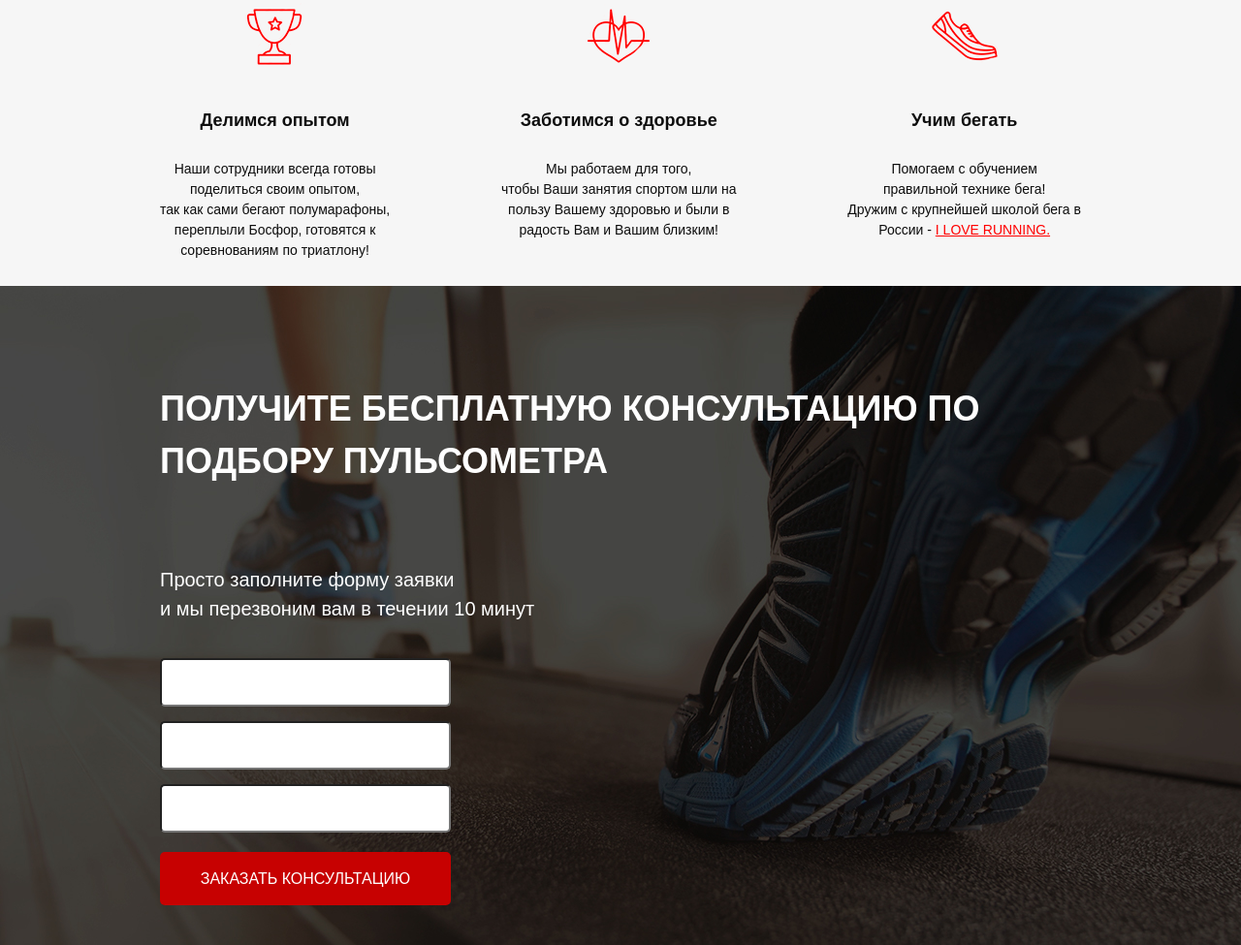
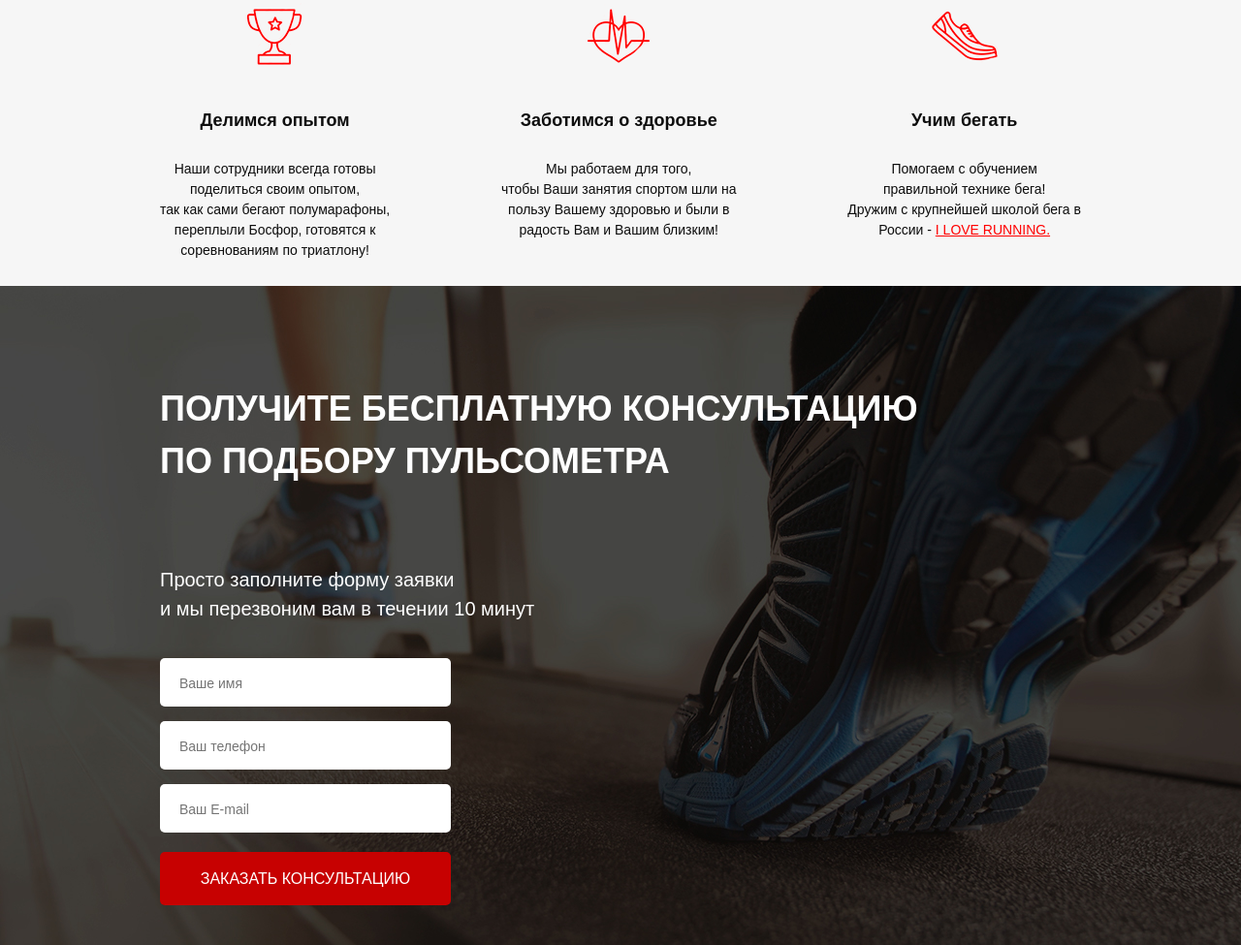
Before and after one commit to sdanila/pulsometers, a website: page src/index.html in a window 1280 px wide. Shown: the part 905-1880 px from the top of the page at 97% size. Drawn offline with Linux system fonts and the light colour scheme.

Commit message:
added form

```diff
--- a/src/index.html
+++ b/src/index.html
@@ -53,7 +53,7 @@
     </div>
     <div class="advantages">
         <div class="container">
-            <h1 class="advantages__header">наши преимущества</h1>
+            <h2 class="title">наши преимущества</h2>
             <div class="advantages__items">
                 <div class="advantages__item">
                     <img src="icons/cup.png" alt="cup">
@@ -81,16 +81,16 @@
     </div>
     <div class="consultation">
         <div class="container">
-            <h1 class="consultation__header">Получите бесплатную консультацию
-                по подбору пульсометра</h1>
+            <h2 class="title title_left">Получите бесплатную консультацию <br>
+                по подбору пульсометра</h2>
             <div class="consultation__subheader">Просто заполните форму заявки <br>
                 и мы перезвоним вам в течении 10 минут</div>
-            <div class="consultation__inputs">
-                <input type="text" class="consultation__input">
-                <input type="text" class="consultation__input">
-                <input type="text" class="consultation__input">
-            </div>
-            <button class="button button_main">заказать кОНСУЛЬТАЦИЮ</button>
+            <form class="feed-form" action="#">
+                <input name="name" required type="text" placeholder="Ваше имя" >
+                <input name="phone" required type="number" placeholder="Ваш телефон" >
+                <input name="email" required type="email" placeholder="Ваш E-mail" >
+                <button class="button button_submit">заказать кОНСУЛЬТАЦИЮ</button>
+            </form>
         </div>
     </div>
 </body>
--- a/src/sass/_buttons.scss
+++ b/src/sass/_buttons.scss
@@ -22,4 +22,10 @@
     &_first {
         margin-top: 12px;
     }
+    &_submit {
+        width: 100%;
+        height: 55px;
+        color: #ffffff;
+        font-size: 16px;
+    }
 }
--- a/src/sass/_consultation.scss
+++ b/src/sass/_consultation.scss
@@ -16,20 +16,4 @@
         font-weight: 500;
         margin-top: 80px;
     }
-    &__inputs {
-        display: flex;
-        flex-direction: column;
-        margin-top: 36px;
-    }
-    &__input {
-        width: 300px;
-        height: 50px;
-        border-radius: 5px;
-        background-color: #ffffff;
-        margin-bottom: 15px;
-    }
-    button {
-        margin-top: 5px;
-        height: 55px;
-    }
 }
--- /dev/null
+++ b/src/sass/_forms.scss
@@ -0,0 +1,24 @@
+.feed-form {
+    margin-top: 36px;
+    display: flex;
+    flex-direction: column;
+    width: 300px;
+    input {
+        height: 50px;
+        border-radius: 5px;
+        background-color: #ffffff;
+        margin-bottom: 15px;
+        padding: 20px 20px 18px;
+        border: none;
+        color: #4b4b4b;
+        font-size: 14px;
+        font-weight: 300;
+        line-height: 66px;
+        &:nth-child(3) {
+            margin-bottom: 20px;
+        }
+        &[type='number'] {
+            -moz-appearance: textfield;
+        }
+    }
+}
--- /dev/null
+++ b/src/sass/_titles.scss
@@ -0,0 +1,13 @@
+.title {
+    margin: 0;
+    color: #0d0d0d;
+    font-size: 30px;
+    font-weight: 700;
+    text-align: center;
+    text-transform: uppercase;
+    &_left {
+        color: #ffffff;
+        font-size: 36px;
+        text-align-last: left;
+    }
+}
--- a/src/sass/style.scss
+++ b/src/sass/style.scss
@@ -12,3 +12,5 @@
 @import 'advantages';
 @import 'consultation';
 @import 'media';
+@import 'titles';
+@import 'forms';
```
Also changed, not shown: src/css/style.min.css.
